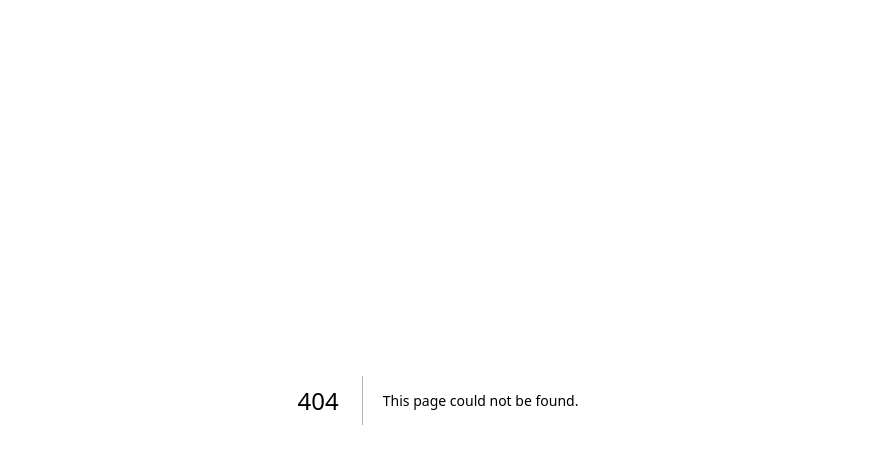
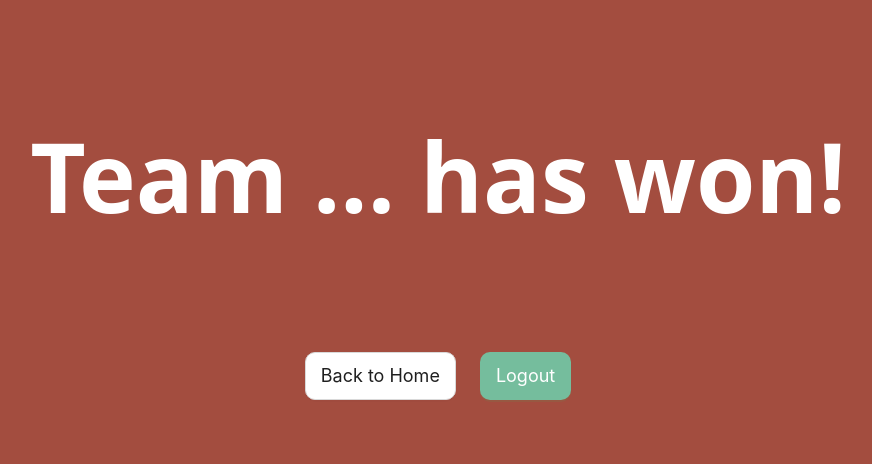
Before and after one commit to Fisssch/SoPra_MG_Client, a Next.js app: page /result in a window 1280 px wide. Before the commit this address had no page. Shown: the top 464 px of the page, without its empty margins (202-1074 px from the left). Built offline with nearby package versions, Linux system fonts and the light colour scheme; sample sign-in values are in the browser's storage; what @ant-design/nextjs-registry would draw is missing.

Commit message:
started with the result page. Related to Issue: #34

```diff
--- /dev/null
+++ b/app/result/page.tsx
@@ -0,0 +1,79 @@
+"use client"
+
+import "@ant-design/v5-patch-for-react-19";
+import { useRouter } from "next/navigation";
+import { Button } from "antd";
+import {useEffect, useState} from "react";
+
+
+export default function Result() {
+    const router = useRouter();
+    const [authorized, setAuthorized] = useState<boolean | null>(null);
+
+    useEffect(() => {
+        const token = localStorage.getItem("token")?.replace(/^"|"$/g, "");
+        if (!token) {
+            router.replace("/message=Please login first.");
+        } else {
+            setAuthorized(true);
+        }
+    }, []);
+
+    if (authorized === null) {
+        return null;
+    }
+
+    const handleLogout = async () => {
+        const token = localStorage.getItem("token")?.replace(/^"|"$/g, "");
+
+        if (!token) {
+            console.error("Missing token or username");
+            return;
+        }
+
+        try {
+            const response = await fetch('/users/logout', {
+                method: 'POST',
+                headers: {
+                    'Content-Type': 'application/json',
+                    'Authorization': `Bearer ${token}`,
+                },
+            });
+
+            if (response.ok) {
+                localStorage.clear();
+                router.push('/');
+            } else {
+                console.error('Logout failed:', response.statusText);
+            }
+        } catch (error) {
+            console.error('Error during logout:', error);
+        }
+    }
+
+    return (
+        <div className="min-h-screen bg-[#a34d3f] text-white relative flex flex-col items-center px-4 pt-16">
+
+            <h1 className="text-8xl font-extrabold mt-32! mb-32!">Team ... has won!</h1>
+
+            <div className="flex gap-6">
+                <Button
+                    type="default"
+                    size="large"
+                    className="bg-white text-black font-medium rounded-md px-6 py-2"
+                    onClick={() => router.push('/mainpage')}
+                >
+                    Back to Home
+                </Button>
+
+                <Button
+                    type="primary"
+                    size="large"
+                    onClick={handleLogout}
+                    >
+                    Logout
+                </Button>
+            </div>
+        </div>
+    );
+}
```
